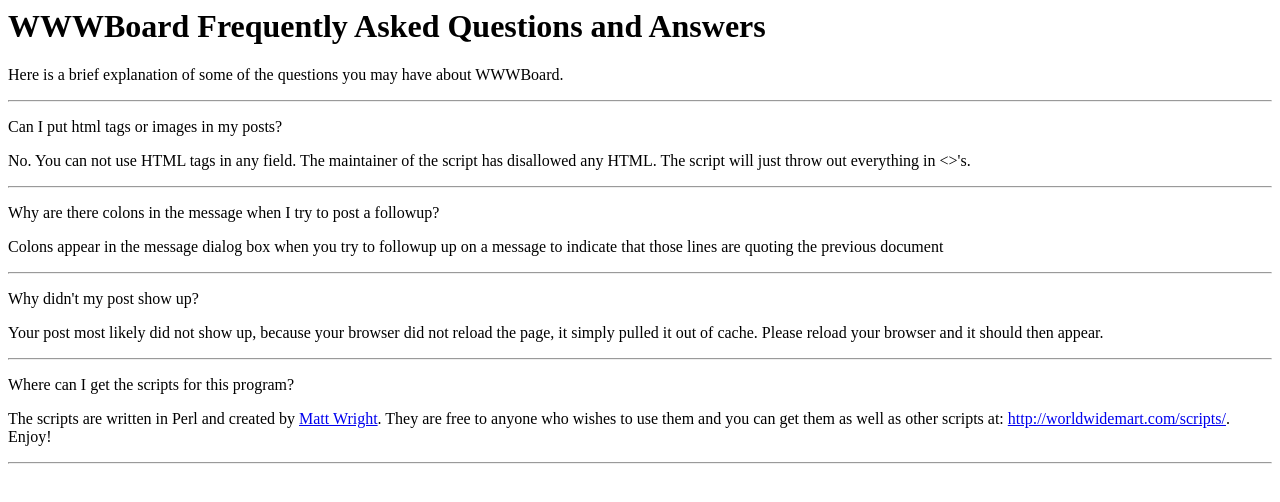
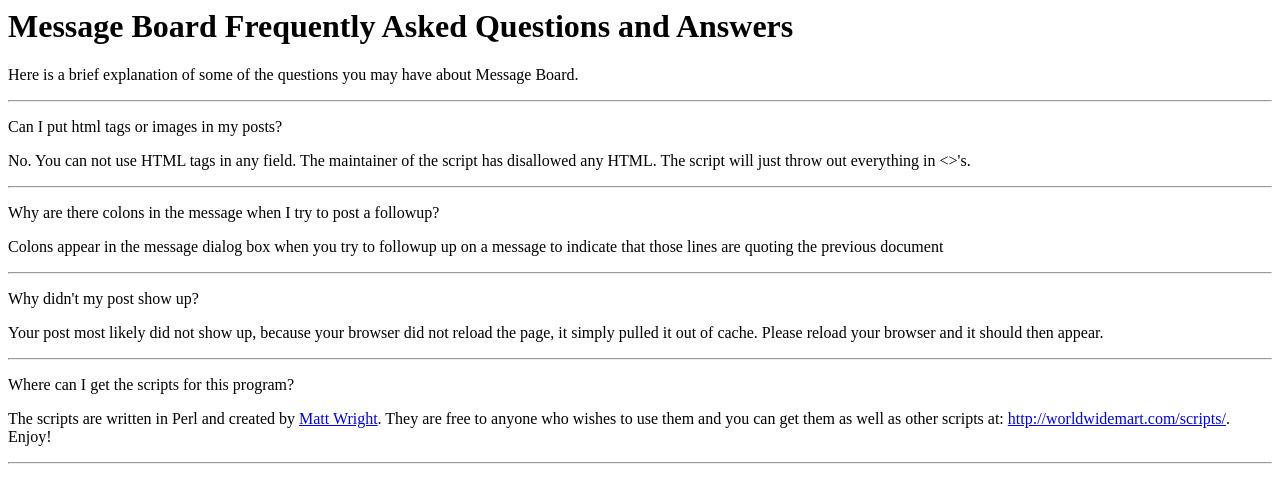
Before and after one commit to Jaybyrd79/TheDextroverse, a plain HTML site: page wwwboard/faq.html in a window 1280 px wide. Drawn offline with Linux system fonts and the light colour scheme.

Commit message:
Update faq.html

```diff
--- a/wwwboard/faq.html
+++ b/wwwboard/faq.html
@@ -1,12 +1,12 @@
 <HTML>
 <HEAD>
-   <TITLE>WWWBoard Frequently Asked Questions</TITLE>
+   <TITLE>Message Board Frequently Asked Questions</TITLE>
 </HEAD>
 <BODY BGCOLOR="#FFFFFF">
-<H1>WWWBoard Frequently Asked Questions and Answers</H1>
+<H1>Message Board Frequently Asked Questions and Answers</H1>
 
 <P>Here is a brief explanation of some of the questions you may have
-about WWWBoard.</P>
+about Message Board.</P>
 
 <P>
 
```
